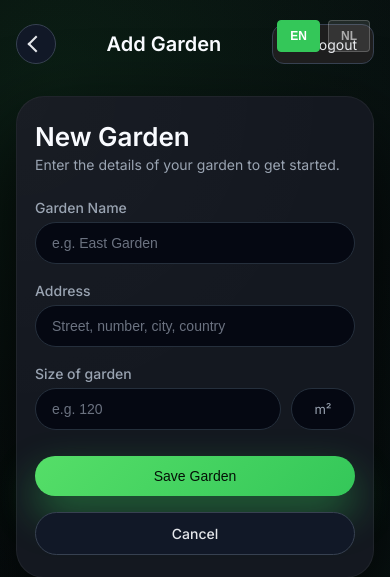
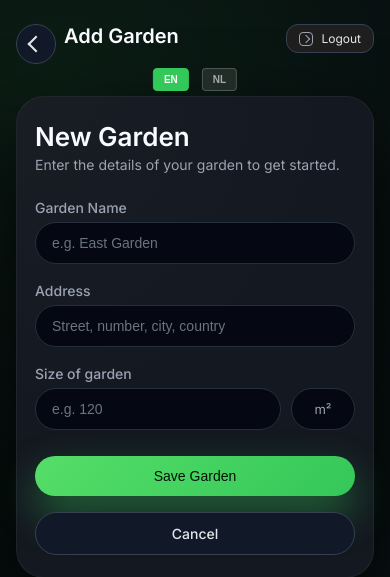
Before and after one commit to A-D-DBS-application/web-application-2025-group-43, a Flask app: page /garden/add in a window 390 px wide. Shown: the top 577 px of the page. Run offline with Flask 3, Linux system fonts and the light colour scheme; the visitor is signed in with stand-in values (Sample User, id 1).

Commit message:
bootstrap edit / add playfield / garden

```diff
--- a/app/templates/_language_switcher.html
+++ b/app/templates/_language_switcher.html
@@ -1,5 +1,5 @@
 <!-- Global Language Switcher -->
-<div class="language-switcher" style="position: fixed; top: 20px; right: 20px; z-index: 1000;">
+<div class="language-switcher">
   <button
     class="lang-btn lang-btn-en {% if lang == 'en' %}active{% endif %}"
     onclick="setLanguage('en')"
@@ -15,6 +15,10 @@
 
 <style>
   .language-switcher {
+    position: fixed;
+    top: 20px;
+    right: 20px;
+    z-index: 1000;
     display: flex;
     gap: 0;
   }
@@ -46,6 +50,37 @@
     background: #30B24F;
     border-color: #30B24F;
   }
+
+  /* Responsive: op mobiel horizontaal en gecentreerd */
+  @media (max-width: 640px) {
+    .language-switcher {
+      position: fixed;
+      top: 70px;
+      left: 50%;
+      right: auto;
+      transform: translateX(-50%);
+      z-index: 999;
+      gap: 6px;
+      flex-direction: row;
+    }
+
+    .lang-btn {
+      padding: 6px 12px;
+      font-size: 11px;
+    }
+  }
+
+  @media (max-width: 480px) {
+    .language-switcher {
+      top: 68px;
+      gap: 5px;
+    }
+
+    .lang-btn {
+      padding: 5px 10px;
+      font-size: 10px;
+    }
+  }
 </style>
 
 <script>
--- a/app/templates/add_garden.html
+++ b/app/templates/add_garden.html
@@ -46,6 +46,7 @@
       display:flex;
       align-items:center;
       justify-content:space-between;
+      gap:16px;
     }
 
     /* Back arrow */
@@ -81,6 +82,21 @@
       font-weight:600;
       text-align:center;
       flex:1;
+      white-space:nowrap;
+      overflow:hidden;
+      text-overflow:ellipsis;
+    }
+
+    /* container rechts: taal-switcher + logout */
+    .topbar-controls{
+      display:flex;
+      align-items:center;
+      gap:10px;
+      margin-left:16px;
+    }
+    /* taal-switcher van _language_switcher.html */
+    .topbar-controls .topbar-language{
+      margin:0;
     }
 
     .logout-btn{
@@ -237,11 +253,26 @@
 
     @media (max-width:640px){
       .top-bar{
-        gap:12px;
+        gap:8px;
+        align-items:flex-start;
+        flex-wrap:wrap;
       }
       .top-title{
         font-size:20px;
+        text-align:left;
       }
+      .topbar-controls{
+        margin-left:auto;
+        flex-direction:column;
+        align-items:flex-end;
+        gap:6px;
+      }
+      .topbar-controls .logout-btn{
+        padding:6px 12px;
+        height:auto;
+        font-size:12px;
+      }
+
       .card{
         padding:24px 18px 22px;
       }
@@ -260,8 +291,6 @@
 </head>
 
 <body>
-  {% include '_language_switcher.html' %}
-
   <div class="page">
     <!-- Top bar -->
     <header class="top-bar">
@@ -272,11 +301,15 @@
 
       <div class="top-title">{{ t('add_garden') }}</div>
 
-      <!-- Logout -->
-      <a href="{{ url_for('auth.logout') }}" class="logout-btn">
-        <span class="logout-icon"></span>
-        <span>{{ t('logout') }}</span>
-      </a>
+      <!-- Rechts: taal-switcher + logout -->
+      <div class="topbar-controls">
+        {% include '_language_switcher.html' %}
+
+        <a href="{{ url_for('auth.logout') }}" class="logout-btn">
+          <span class="logout-icon"></span>
+          <span>{{ t('logout') }}</span>
+        </a>
+      </div>
     </header>
 
     <main class="content">
```
